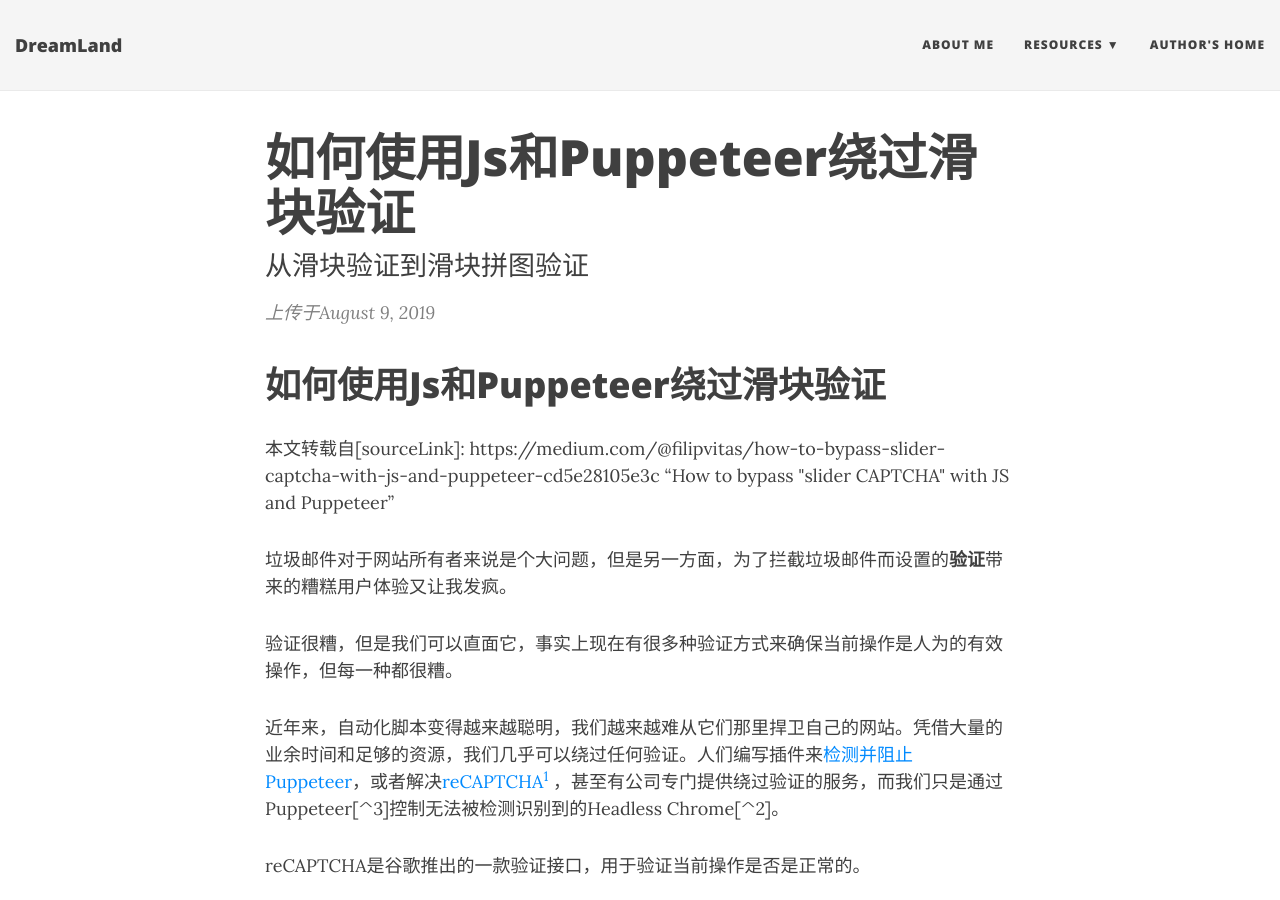
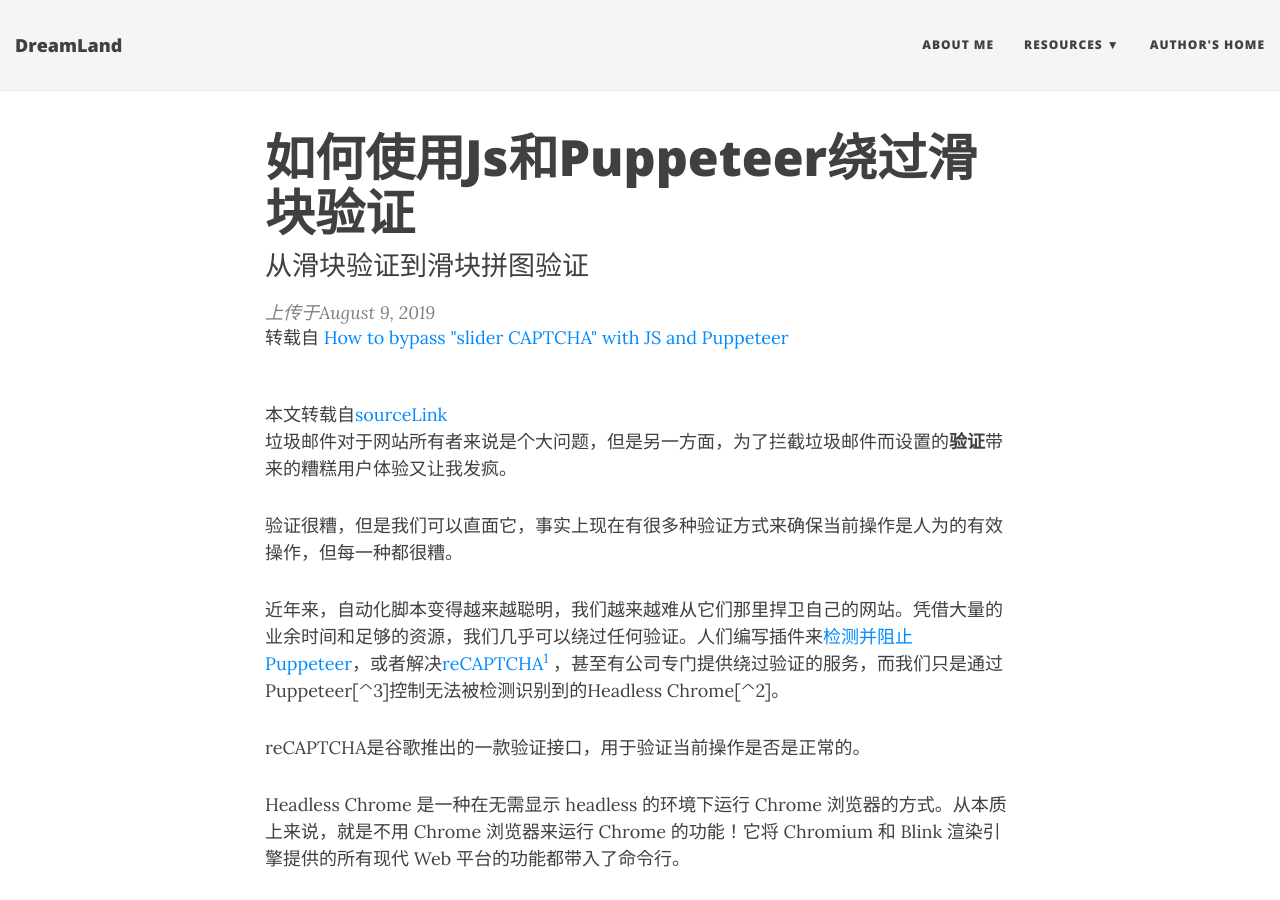
Before and after one commit to takeToDreamLand/takeToDreamLand.github.io, a Jekyll site: the page built from _posts/2019-08-09-如何使用JS和Puppeteer绕过滑块验证.md, in a window 1280 px wide and 900 px high. Built offline with Jekyll 4.4.1, drawn with Linux system fonts in a browser that asks for light colours; nearby versions of some CDN libraries.

Commit message:
modify the _layout folder to display REPRINT blog: 1.  Add "sourceTitle"&"source" heading option to label REPRINT post blog out; 2.   In index page, the REPRINT post blog's title will begin with "[转]" word; 3. In REPRINT post blog page, the source infomation will display under post date;

```diff
--- a/_includes/header.html
+++ b/_includes/header.html
@@ -37,7 +37,10 @@
 
 		  {% if include.type == "post" %}
 		  <span class="post-meta">上传于{{ page.date | date: "YYYY-MM-DD" }}</span>
-		  {% endif %}
+      {% endif %}
+      {% if post.source %}
+      <a href={{ post.source }}>{{ post.sourceTitle }}</a>
+      {% endif %}
         </div>
       </div>
     </div>
@@ -61,8 +64,13 @@
 		  {% endif %}
 
 		  {% if include.type == "post" %}
-		  <span class="post-meta">上传于{{ page.date | date: "%B %-d, %Y" }}</span>
-		  {% endif %}
+      <span class="post-meta">上传于{{ page.date | date: "%B %-d, %Y" }}</span>
+      {% if page.source %}
+      <br />
+      <span class="post-source">转载自<a href={{ page.source }}> {{ page.sourceTitle }}</a></span>
+      {% endif %}
+      {% endif %}
+
         </div>
       </div>
     </div>
--- a/_posts/2019-08-09-如何使用JS和Puppeteer绕过滑块验证.md
+++ b/_posts/2019-08-09-如何使用JS和Puppeteer绕过滑块验证.md
@@ -2,11 +2,11 @@
 layout: post
 title: 如何使用Js和Puppeteer绕过滑块验证
 subtitle: 从滑块验证到滑块拼图验证
+sourceTitle: How to bypass "slider CAPTCHA" with JS and Puppeteer
+source: https://medium.com/@filipvitas/how-to-bypass-slider-captcha-with-js-and-puppeteer-cd5e28105e3c
 ---
 
-# 如何使用Js和Puppeteer绕过滑块验证
-
-<p id="source">本文转载自[sourceLink]: https://medium.com/@filipvitas/how-to-bypass-slider-captcha-with-js-and-puppeteer-cd5e28105e3c “How to bypass "slider CAPTCHA" with JS and Puppeteer”</p>
+本文转载自[sourceLink](https://medium.com/@filipvitas/how-to-bypass-slider-captcha-with-js-and-puppeteer-cd5e28105e3c)
 垃圾邮件对于网站所有者来说是个大问题，但是另一方面，为了拦截垃圾邮件而设置的**验证**带来的糟糕用户体验又让我发疯。
 
 验证很糟，但是我们可以直面它，事实上现在有很多种验证方式来确保当前操作是人为的有效操作，但每一种都很糟。
--- a/index.html
+++ b/index.html
@@ -9,7 +9,8 @@ use-site-title: true
   {% for post in paginator.posts %}
   <article class="post-preview">
     <a href="{{ post.url | relative_url }}">
-	  <h2 class="post-title">{{ post.title }}</h2>
+	  <h2 class="post-title">{% if post.source %} [转] {% endif %}
+      {{ post.title }}</h2>
 
 	  {% if post.subtitle %}
 	  <h3 class="post-subtitle">
```
